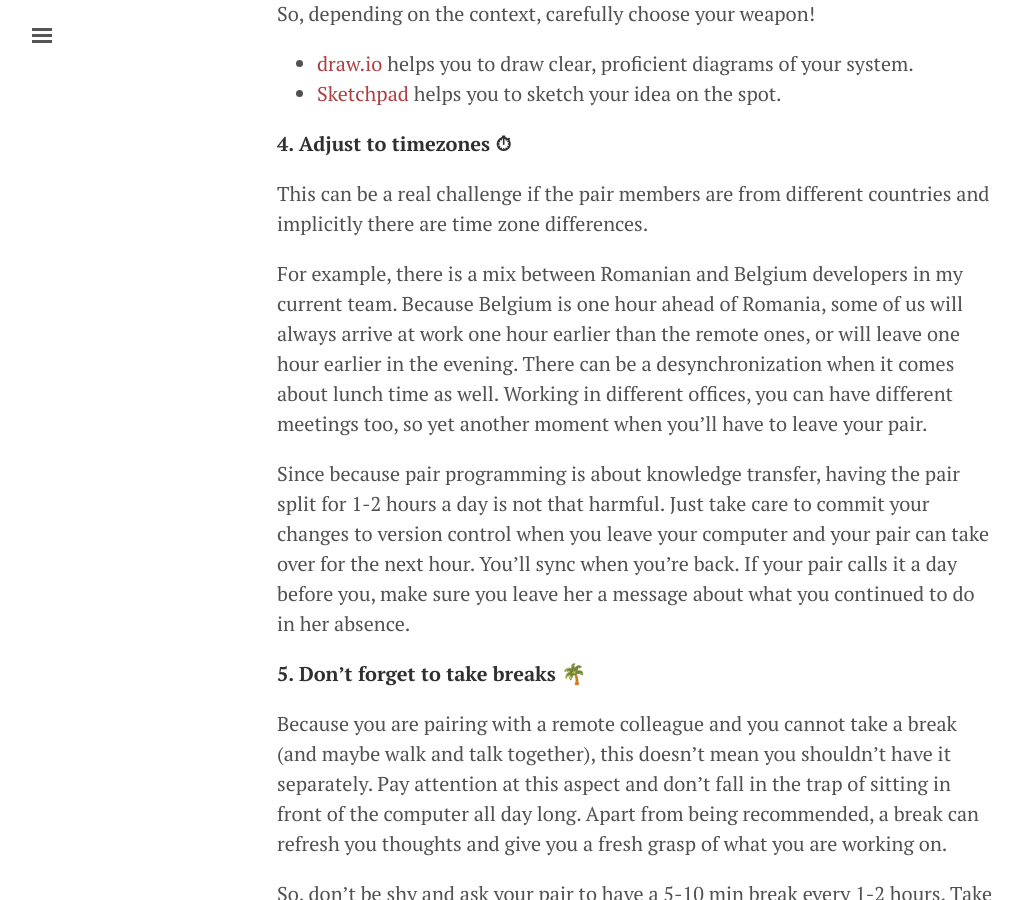
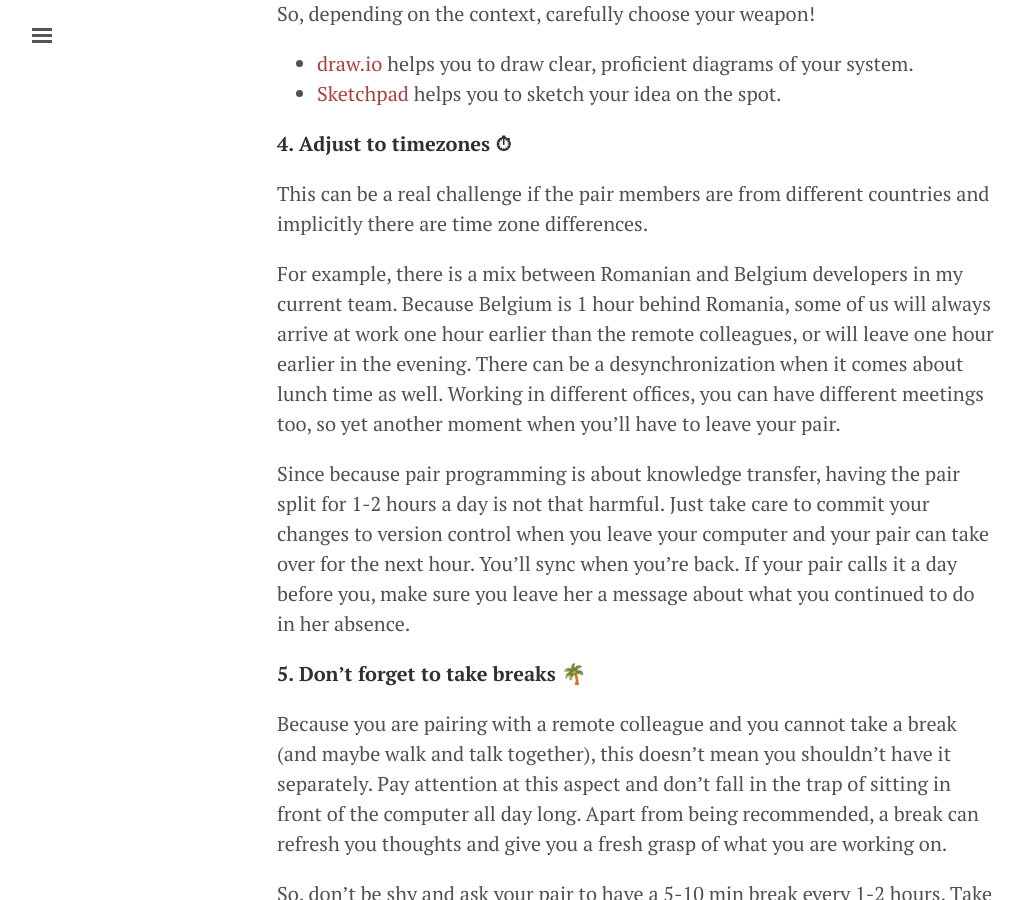
Before and after one commit to valentinabojan/valentinabojan.github.io, a Jekyll site: the page built from _posts/2018-10-16-challenges-when-doing-remote-pair-programming-and-how-to-overcome-them.md, in a window 1280 px wide and 900 px high, scrolled down 2514 px. Shown: the whole window, without its empty margins (3-1027 px from the left). Built offline with Jekyll 4.4.1, drawn with Linux system fonts in a browser that asks for light colours; nearby versions of some CDN libraries; comment, search, counter and statistics services are not loaded.

Commit message:
[Challenges when doing remote pair programming and how to overcome them] fix timezone difference mistake

```diff
--- a/_posts/2018-10-16-challenges-when-doing-remote-pair-programming-and-how-to-overcome-them.md
+++ b/_posts/2018-10-16-challenges-when-doing-remote-pair-programming-and-how-to-overcome-them.md
@@ -73,8 +73,8 @@ So, depending on the context, carefully choose your weapon!
 
 This can be a real challenge if the pair members are from different countries and implicitly there are time zone differences.
 
-For example, there is a mix between Romanian and Belgium developers in my current team. Because Belgium is one hour ahead of Romania,
-some of us will always arrive at work one hour earlier than the remote ones, or will leave one hour earlier in the evening.
+For example, there is a mix between Romanian and Belgium developers in my current team. Because Belgium is 1 hour behind Romania,
+some of us will always arrive at work one hour earlier than the remote colleagues, or will leave one hour earlier in the evening.
 There can be a desynchronization when it comes about lunch time as well. Working in different offices, you can have
 different meetings too, so yet another moment when you'll have to leave your pair.
 
```
